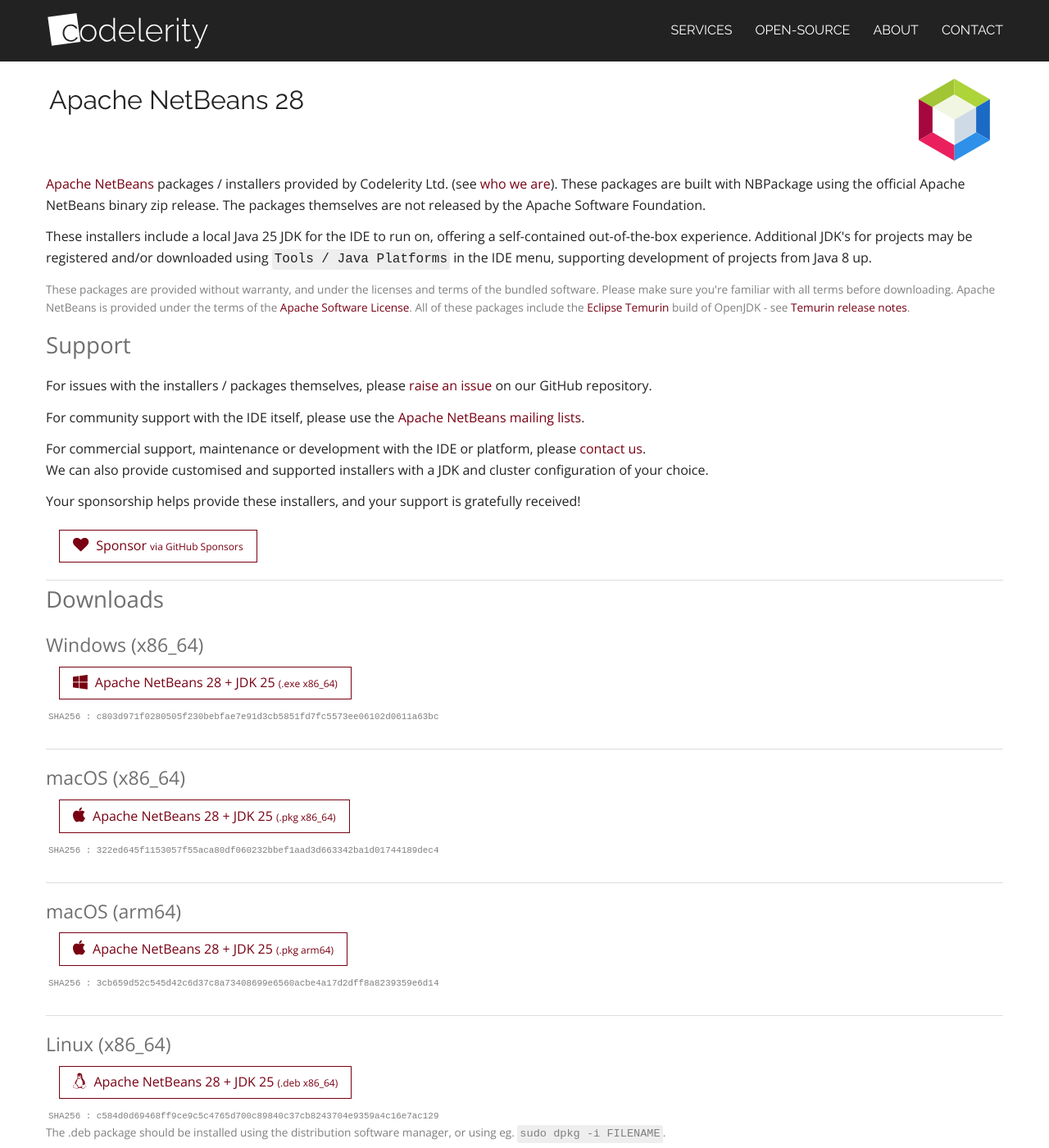
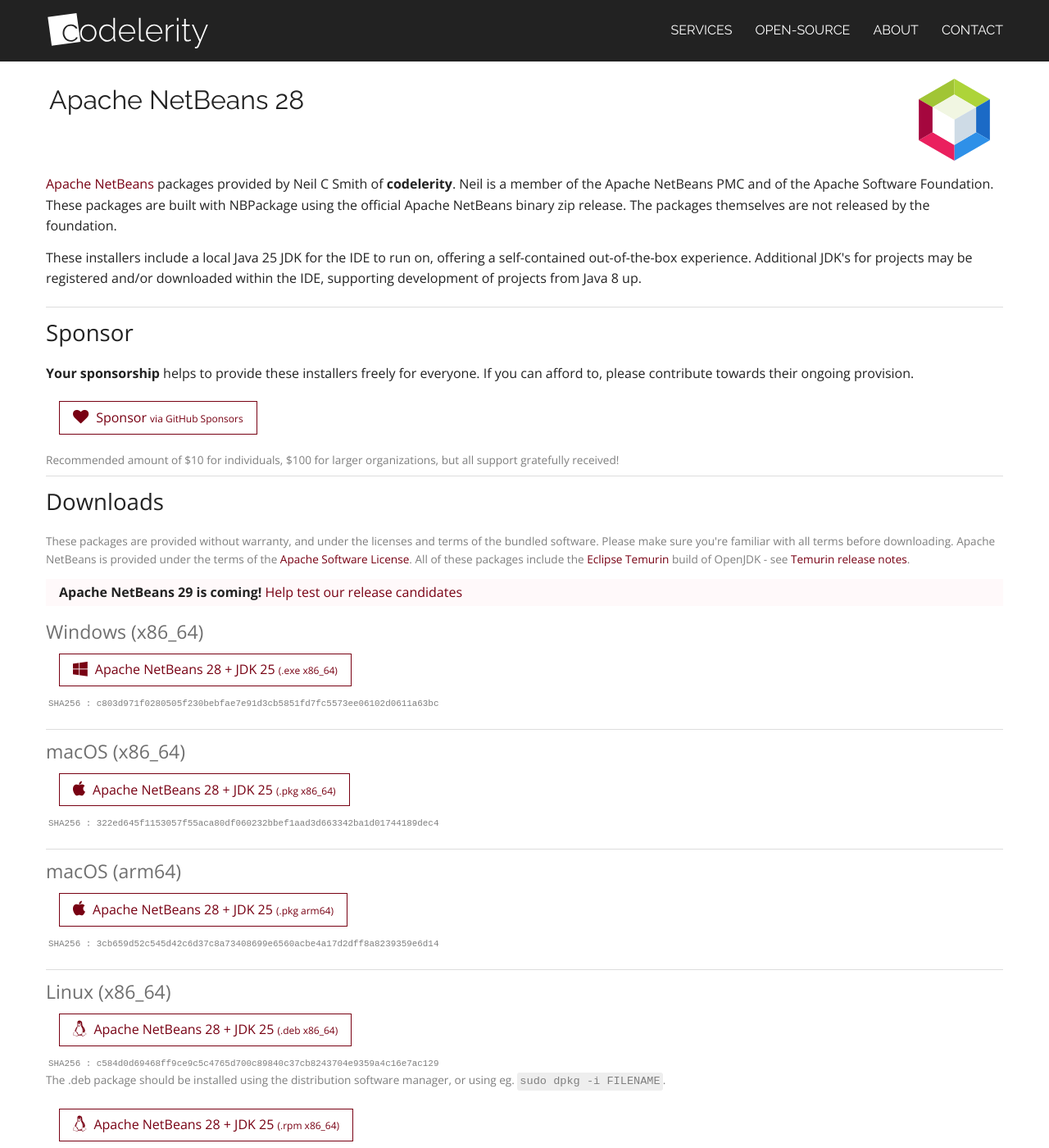
Before and after one commit to neilcsmith-net/codelerity-com-deploy, a Jekyll site: the page built from netbeans.html, in a window 1280 px wide and 1400 px high. Shown: the whole window at 82% size. Built offline with Jekyll 4.4.1, drawn with Linux system fonts in a browser that asks for light colours; nearby versions of some CDN libraries; comment, search, counter and statistics services are not loaded; some of the changed text lies outside the part shown.

Commit message:
Rearrange NetBeans page and add reference to release candidates.

```diff
--- a/_sass/_site-netbeans.scss
+++ b/_sass/_site-netbeans.scss
@@ -15,21 +15,33 @@
     }
   }
 
-  .downloads {
-    border-top: 1px solid $light-gray;
+  #content {
+    h2 {
+      color: $base-font-color;
     }
-
+    section {
+      padding-bottom: 0.5em;
+      margin-bottom: 0.5em;
+      border-bottom: 1px solid $light-gray;
+    }
+    .downloads, .legal {
+      border-bottom: none;
+    }
     .terms, aside {
       font-size: 0.85em;
       color: $medium-gray;
     }
 
+    .rc-announce {
+      padding: 0.25em 1em;
+      background-color: lighten($action-color, 75%);
+    }
     .download-arch {
       h3 {
         margin: 0;
       }
-    padding-bottom: 1em;
-    margin-bottom: 1em;
+      padding-bottom: 0.5em;
+      margin-bottom: 0.5em;
       border-bottom: 1px solid $light-gray;
       aside {
         margin-bottom: 1em;
@@ -53,3 +65,6 @@
     }
 
   }
+
+
+}
--- a/netbeans.html
+++ b/netbeans.html
@@ -4,6 +4,7 @@
 permalink: /netbeans/
 
 netbeans-version: 28
+netbeans-version-next: 29
 jdk-version: 25
 
 exe-x64-link: https://github.com/codelerity/netbeans-packages/releases/download/v28-build1/Apache-NetBeans-28.exe
@@ -25,51 +26,45 @@
 deb-arm-hash: 754609a37e2679a2f404c5576fabaa5ca57a0df360078f5d10793edc756d114c
 ---
 
-<section>
-  <p><a href="https://netbeans.apache.org">Apache NetBeans</a> packages / installers
-    provided by Codelerity Ltd. (see <a href="#who">who we are</a>).
-    These packages are built with NBPackage using the official Apache NetBeans
-    binary zip release. The packages themselves are not released by the Apache
-    Software Foundation.
-  </p>
+<section class="intro">
+  <p><a href="https://netbeans.apache.org">Apache NetBeans</a> packages provided
+    by Neil C Smith of <span class="codelerity">codelerity</span>. Neil is a member of
+    the Apache NetBeans PMC and of the Apache Software Foundation. These
+    packages are built with NBPackage using the official Apache NetBeans binary
+    zip release. The packages themselves are not released by the foundation.</p>
   <p>These installers include a local Java {{ page.jdk-version }} JDK for the IDE to run on,
     offering a self-contained out-of-the-box experience. Additional JDK's for projects
-    may be registered and/or downloaded using <code>Tools / Java Platforms</code> in the
-    IDE menu, supporting development of projects from Java 8 up.</p>
+    may be registered and/or downloaded within the IDE, supporting development of projects
+    from Java 8 up.</p>
 </section>
 
-<section class="terms">
-  <p>These packages are provided without warranty, and under the licenses and terms of the bundled
-    software. Please make sure you're familiar with all terms before downloading.
-    Apache NetBeans is provided under the terms of the
+<section class="sponsor">
+  <h2>Sponsor</h2>
+  <p><strong>Your sponsorship</strong> helps to provide these installers freely for everyone. If
+    you can afford to, please contribute towards their ongoing provision.</p>
+  <p><a href="https://github.com/sponsors/neilcsmith-net" target="_blank"
+        class="btn"><i class="fa fa-heart"></i>
+      Sponsor
+      <span class="extra-info">via GitHub Sponsors</span></a></p>
+  <aside>Recommended amount of $10 for individuals, $100 for larger organizations,
+    but all support gratefully received!</aside>
+</section>
+
+<section class="downloads">
+  <h2>Downloads</h2>
+  <p class="terms">These packages are provided without warranty, and under the
+    licenses and terms of the bundled software. Please make sure you're familiar
+    with all terms before downloading. Apache NetBeans is provided under the terms of the
     <a href="https://github.com/apache/netbeans/blob/master/LICENSE">Apache Software License</a>.
     All of these packages include the <a href="https://adoptium.net">Eclipse Temurin</a>
     build of OpenJDK - see
     <a href="https://adoptium.net/en-GB/temurin/release-notes?version={{ page.jdk-version }}">Temurin release notes</a>.
   </p>
-</section>
-
-<section class="support">
-  <h2>Support</h2>
-  <p>For issues with the installers / packages themselves, please
-    <a href="https://github.com/codelerity/netbeans-packages/issues">raise an issue</a>
-    on our GitHub repository.</p>
-  <p>For community support with the IDE itself, please use the
-    <a href="https://netbeans.apache.org/community/mailing-lists/">Apache NetBeans mailing lists</a>.</p>
-  <p>For commercial support, maintenance or development with the IDE or platform, please
-    <a href="/contact/">contact us</a>.<br>
-    We can also provide customised and supported installers with a JDK and cluster configuration
-    of your choice.</p>
-  <p>Your sponsorship helps provide these installers, and your support is
-    gratefully received!</p>
-  <p><a href="https://github.com/sponsors/neilcsmith-net" target="_blank"
-            class="btn"><i class="fa fa-heart"></i>
-      Sponsor
-        <span class="extra-info">via GitHub Sponsors</span></a></p>
-</section>
-
-<section class="downloads">
-  <h2>Downloads</h2>
+  {% if page.netbeans-version-next %}
+  <p class="rc-announce"><strong>Apache NetBeans {{ page.netbeans-version-next }} is coming!</strong>
+    <a href="https://github.com/codelerity/netbeans-packages/releases">Help test
+      our release candidates</a></p>
+  {% endif %}
   <section class="download-arch">
     <h3>Windows (x86_64)</h3>
     <div><a href="{{ page.exe-x64-link }}"
@@ -133,11 +128,29 @@
   </section>
 </section>
 
-<section class="information">
-  <h2 id="who">Who we are</h2>
-  <p>These packages are provided by Codelerity Ltd., a company founded by Neil C Smith.
-    Neil is a member of both the Apache NetBeans PMC and the Apache Software Foundation.</p>
+<section class="support">
+  <h2>Support</h2>
+  <p>For issues with the installers / packages themselves, please
+    <a href="https://github.com/codelerity/netbeans-packages/issues">raise an issue</a>
+    on our GitHub repository.</p>
+  <p>For community support with the IDE itself, please use the
+    <a href="https://netbeans.apache.org/community/mailing-lists/">Apache NetBeans mailing lists</a>.</p>
+  <p>For commercial support, maintenance or development with the IDE or platform, please
+    <a href="/contact/">contact us</a>.<br>
+    We can also provide customized and supported installers with a JDK and cluster configuration
+    of your choice.</p>
+</section>
 
+<section class="build">
+  <h2>Build your own</h2>
+  <p>All our installers are built using the GitHub workflow at
+    <a href="https://github.com/codelerity/netbeans-packages">https://github.com/codelerity/netbeans-packages</a>.
+    This is also a template. Feel free to fork, edit and run this workflow to
+    customize and build your own installer packages. Although if you distribute them,
+    please make sure to remove references to Codelerity from the configuration!</p>
+</section>
+
+<section class="legal">
   <h2>Legal</h2>
   <p>Apache, Apache NetBeans and the Apache NetBeans logo are trademarks or registered trademarks
     of the Apache Software Foundation.
```
Lines whose indentation alone changed are shown as unchanged.
